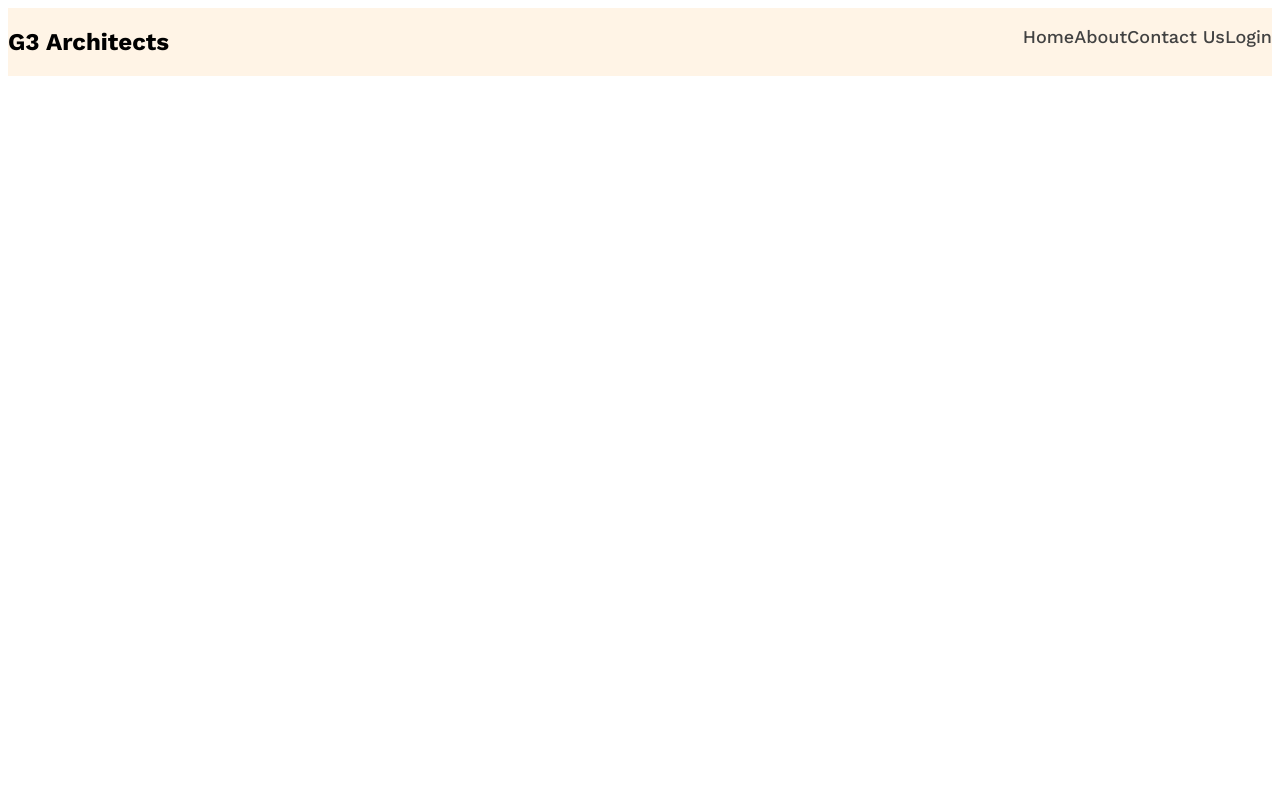
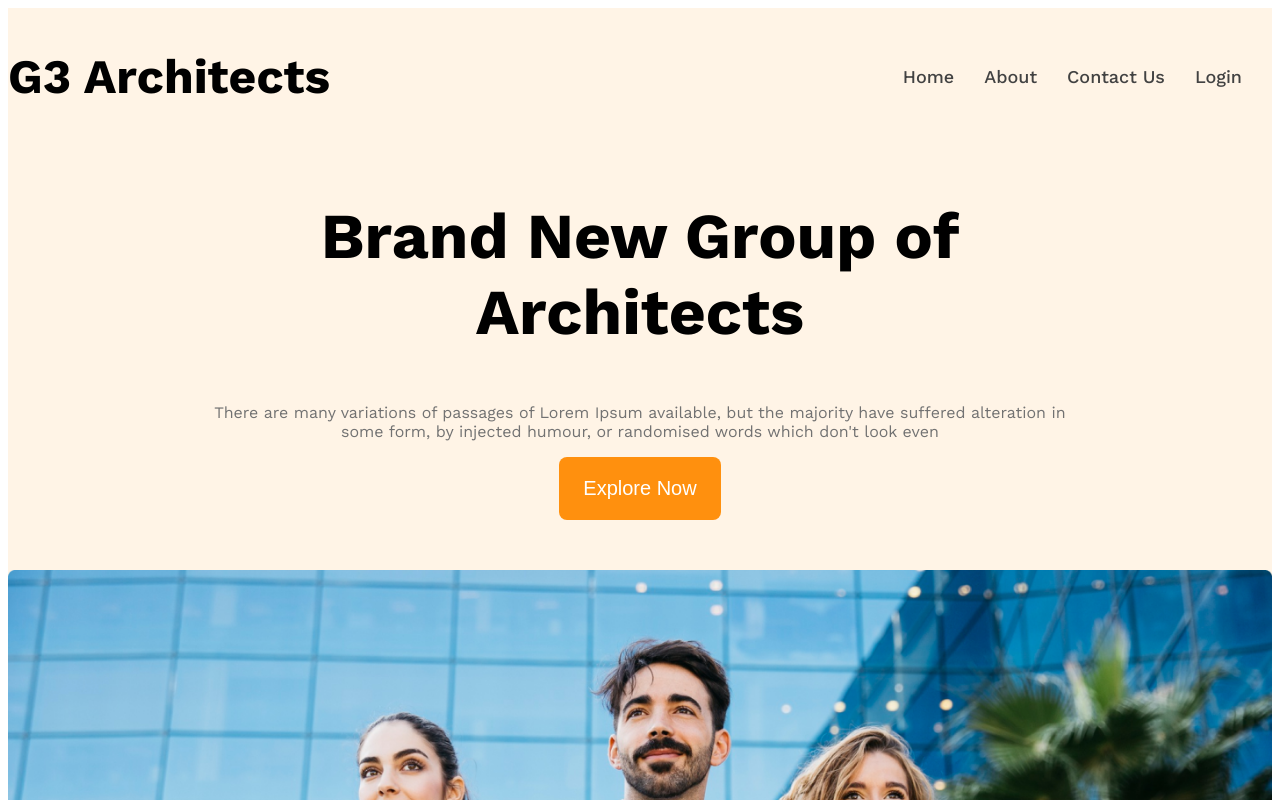
Before and after one commit to imrann-bd/m-9_architects-resources, a plain HTML site: page index.html in a window 1280 px wide. Shown: the top 800 px of the page. Drawn offline with nearby package versions, Linux system fonts and the light colour scheme.

Commit message:
resposive navbar and banner

```diff
--- a/index.html
+++ b/index.html
@@ -17,7 +17,7 @@
 <body class="work-sans-font">
     <header class="primary-bg">
         <nav class="navbar display-flex">
-            <h2>G3 Architects</h2>
+            <h2 class="brand">G3 Architects</h2>
             <div class="nav-links">
                 <ul class="nav-items display-flex">
                     <li class="nav-item"><a href="" class="nav-links gray-color">Home</a></li>
@@ -28,7 +28,16 @@
             </div>
         </nav>
         <div class="banner">
-
+            <div class="banner-container">
+                <h2 class="banner-title">Brand New Group of Architects
+                </h2>
+                <p class="banner-description description">
+                    There are many variations of passages of Lorem Ipsum available, but the majority have suffered
+                    alteration in some form, by injected humour, or randomised words which don't look even
+                </p>
+                <button class="parimary-btn">Explore Now</button>
+            </div>
+            <img src="images/banner.png" alt="">
         </div>
     </header>
 
--- a/style/style.css
+++ b/style/style.css
@@ -16,13 +16,30 @@
 .gray-color {
     color: #424242;
 }
+/* dark03 */
+.description {
+    color: #727272;
+}
+.parimary-btn {
+    padding: 20px 24px;
+    background-color: #FF900E;
+    color: #fff;
+    font-size: 1.25rem;
+    border-radius: 8px;
+    border: none;
+}
 /* navbar */
-.navbar{
+.brand {
+    font-size: 3rem;
+    font-weight: 700;
+}
+.navbar, .banner{
     max-width: 1440px;
     margin: 0px auto;
 }
 .navbar {
     justify-content: space-between;
+    align-items: center;
 }
 .nav-links {
 
@@ -31,10 +48,31 @@
     list-style: none;
 }
 .nav-item {
-
+    margin-right: 30px;
 }
 .nav-links {
     text-decoration: none;
     font-size: 18px;
     font-weight: 500;
 }
+/* banner */
+.banner-container {
+    max-width: 860px;
+    margin: 0px auto;
+    text-align: center;
+    margin-bottom: 50px;
+}
+.banner-title{
+    font-size: 4rem;
+    font-weight: 700;
+}
+.banner img {
+    width: 100%;
+}
+
+/* resposnive */
+@media screen and (max-width: 576px){
+    .display-flex {
+        flex-direction: column;
+    }
+}
```
